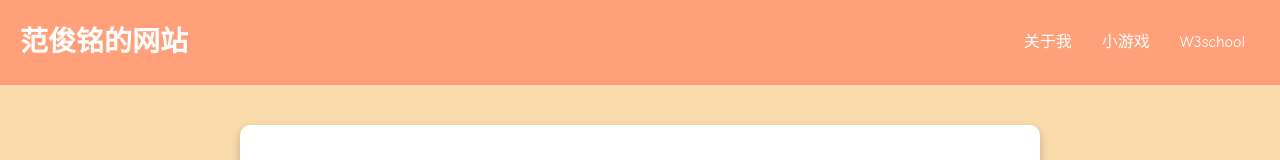
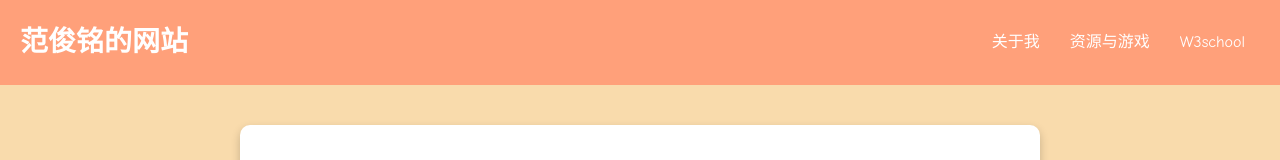
Before and after one commit to fanjunming/tcw, a plain HTML site: page 网站文件/index.html in a window 1280 px wide. Shown: the top 160 px of the page. Drawn offline with nearby package versions, Linux system fonts and the light colour scheme; a script that the page names is missing.

Commit message:
Update index.html

```diff
--- a/网站文件/index.html
+++ b/网站文件/index.html
@@ -13,7 +13,7 @@
       <a href="#" class="logo">范俊铭的网站</a>
       <ul class="nav-links">
         <li><a href="wo.html">关于我</a></li>
-        <li><a href="zuopin.html">小游戏</a></li>
+        <li><a href="zuopin.html">资源与游戏</a></li>
         <li><a href="https://www.w3school.com.cn/">W3school</a></li>
       </ul>
     </nav>
```
